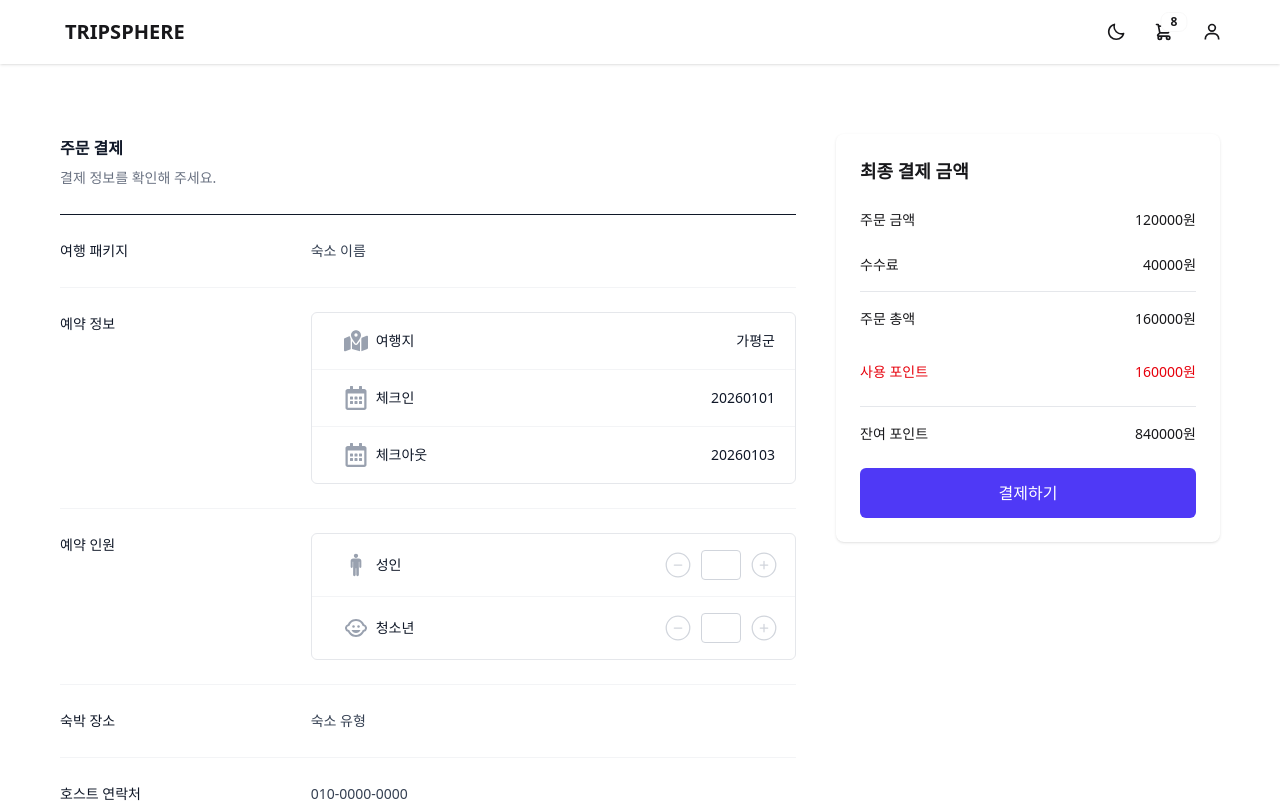
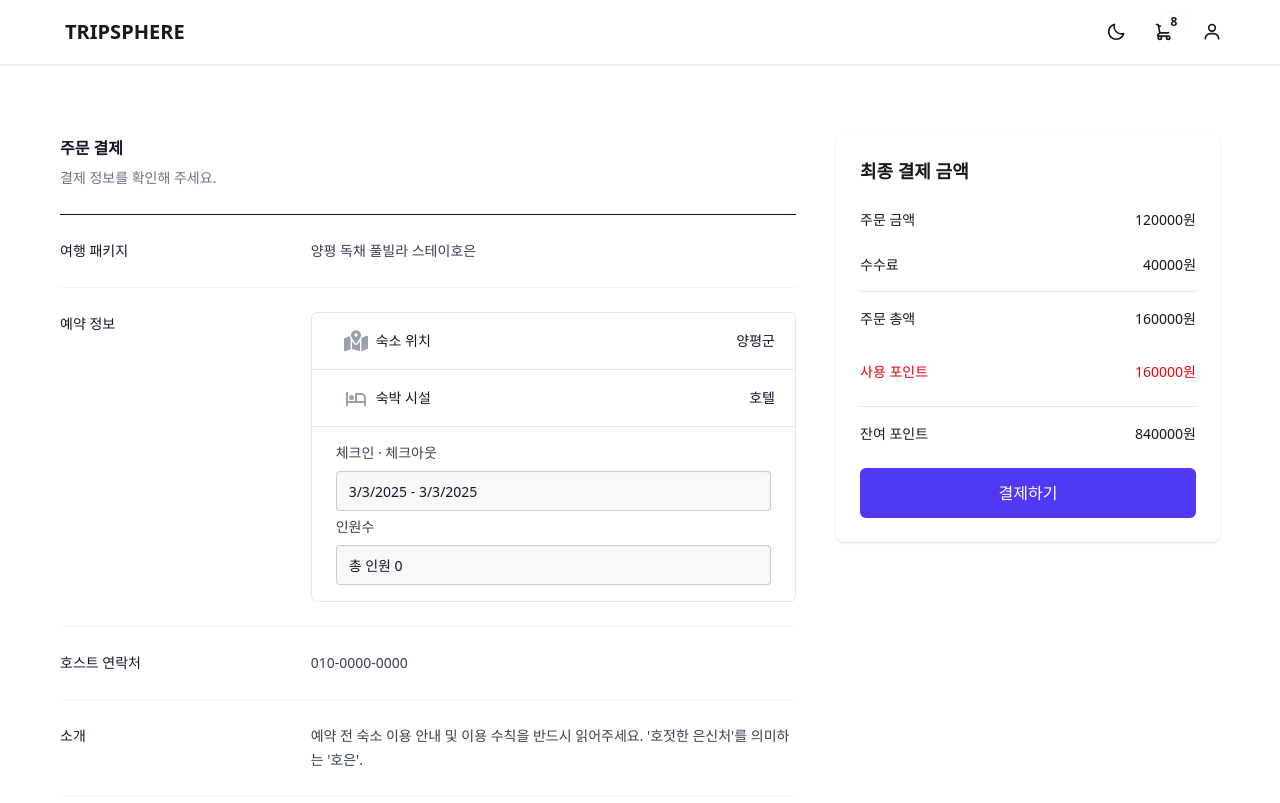
Before and after one commit to phoebe7010/tripsphere, a React (Vite) app: page /checkout in a window 1280 px wide. Shown: the top 803 px of the page. Built offline with nearby package versions, Linux system fonts and the light colour scheme; no server answers.

Commit message:
250309 박세진 결제페이지 일정 및 인원 ui 수정.
코드 간소화

```diff
--- a/src/pages/order/Checkout.jsx
+++ b/src/pages/order/Checkout.jsx
@@ -1,25 +1,25 @@
-import { BiTv } from 'react-icons/bi';
-import { CiCircleMinus, CiCirclePlus } from 'react-icons/ci';
-import { FaRegCalendarAlt } from 'react-icons/fa';
+import { useState } from 'react';
+import { BiHotel, BiTv } from 'react-icons/bi';
 import { FaMapLocationDot } from 'react-icons/fa6';
-import { IoIosMan } from 'react-icons/io';
-import { MdChildCare } from 'react-icons/md';
 import { useNavigate } from 'react-router-dom';
+import DateSelector from '../../components/DateSelector';
 import LiElement from '../../components/order/checkout/ListLiElements';
 import PrintOrder from '../../components/order/checkout/PrintOrder';
+import PeopleSelector from '../../components/PeopleSelector';
 
 const receiveData = {
   // 숙박 시설 정보
   accommodations: {
     accommodation_id: '숙소 고유번호',
-    name: '숙소 이름',
-    type: '숙소 유형',
+    name: '양평 독채 풀빌라 스테이호은',
+    type: '호텔',
     loaction: {
       latitude: 123.4512,
       longitude: 123.123,
-      place_name: '지역 이름',
+      place_name: '양평군',
     },
-    description: '숙소 설명',
+    description:
+      "예약 전 숙소 이용 안내 및 이용 수칙을 반드시 읽어주세요. '호젓한 은신처'를 의미하는 '호은'.",
     original_price: 100000,
     discount_rate: 5,
     final_price: 0,
@@ -85,6 +85,7 @@ const orderData = {
 
 const Checkout = () => {
   const navigate = useNavigate();
+  const [openDate, setOpenDate] = useState(false);
 
   return (
     <div className="max-w-[1200px] mx-auto px-[20px] py-[40px]">
@@ -117,91 +118,32 @@ const Checkout = () => {
                 <dd className="mt-2 text-sm text-gray-900 sm:col-span-2 sm:mt-0">
                   <ul
                     role="list"
-                    className="divide-y divide-gray-100 rounded-md border border-gray-200">
+                    className="divide-y divide-gray-200 rounded-md border border-gray-200">
                     <LiElement
                       IconComponent={FaMapLocationDot}
-                      Title={'여행지'}
-                      description={'가평군'}
+                      Title={'숙소 위치'}
+                      description={
+                        receiveData.accommodations.loaction.place_name
+                      }
                     />
 
                     <LiElement
-                      IconComponent={FaRegCalendarAlt}
-                      Title={'체크인'}
-                      description={receiveData.reservation.check_info.check_in}
+                      IconComponent={BiHotel}
+                      Title={'숙박 시설'}
+                      description={receiveData.accommodations.type}
                     />
-                    <LiElement
-                      IconComponent={FaRegCalendarAlt}
-                      Title={'체크아웃'}
-                      description={receiveData.reservation.check_info.check_out}
-                    />
-                  </ul>
-                </dd>
-              </div>
 
-              <div className="px-4 py-6 sm:grid sm:grid-cols-3 sm:gap-4 sm:px-0 ">
-                <dt className="text-sm/6 font-medium text-gray-900">
-                  예약 인원
-                </dt>
+                    <li>
+                      <fieldset className="fieldset py-4 px-6">
+                        <DateSelector
+                          openDate={openDate}
+                          setOpenDate={setOpenDate}
+                        />
 
-                <dd className="mt-2 text-sm text-gray-900 sm:col-span-2 sm:mt-0">
-                  <ul
-                    role="list"
-                    className="divide-y divide-gray-100 rounded-md border border-gray-200">
-                    <li className="flex justify-between items-center py-4 pl-4 pr-4">
-                      <div className="flex flex-1 items-center gap-2 ml-4">
-                        <span className="text-gray-400">
-                          <IoIosMan className="text-2xl" />
-                        </span>
-                        <span className="font-medium">성인</span>
-                      </div>
-
-                      <div className="flex items-center">
-                        <button type="button">
-                          <CiCircleMinus className="text-3xl text-gray-300 hover:text-gray-500" />
-                        </button>
-                        <input
-                          type="number"
-                          className="mx-2 w-10 rounded border border-gray-300 p-1 text-center focus:border-gray-900 focus:outline-none"
-                          min="0"
-                        />
-                        <button type="button">
-                          <CiCirclePlus className="text-3xl text-gray-300 hover:text-gray-500" />
-                        </button>
-                      </div>
-                    </li>
-
-                    <li className="flex justify-between items-center py-4 pl-4 pr-4">
-                      <div className="flex flex-1 items-center gap-2 ml-4">
-                        <span className="text-gray-400">
-                          <MdChildCare className="text-2xl" />
-                        </span>
-                        <span className="font-medium">청소년</span>
-                      </div>
-
-                      <div className="flex items-center">
-                        <button type="button">
-                          <CiCircleMinus className="text-3xl text-gray-300 hover:text-gray-500" />
-                        </button>
-                        <input
-                          type="number"
-                          className="mx-2 w-10 rounded border border-gray-300 p-1 text-center focus:border-gray-900 focus:outline-none"
-                          min="0"
-                        />
-                        <button type="button">
-                          <CiCirclePlus className="text-3xl text-gray-300 hover:text-gray-500" />
-                        </button>
-                      </div>
+                        <PeopleSelector />
+                      </fieldset>
                     </li>
                   </ul>
-                </dd>
-              </div>
-
-              <div className="px-4 py-6 sm:grid sm:grid-cols-3 sm:gap-4 sm:px-0">
-                <dt className="text-sm/6 font-medium text-gray-900">
-                  숙박 장소
-                </dt>
-                <dd className="mt-1 text-sm/6 text-gray-700 sm:col-span-2 sm:mt-0">
-                  {receiveData.accommodations.type}
                 </dd>
               </div>
 
```
